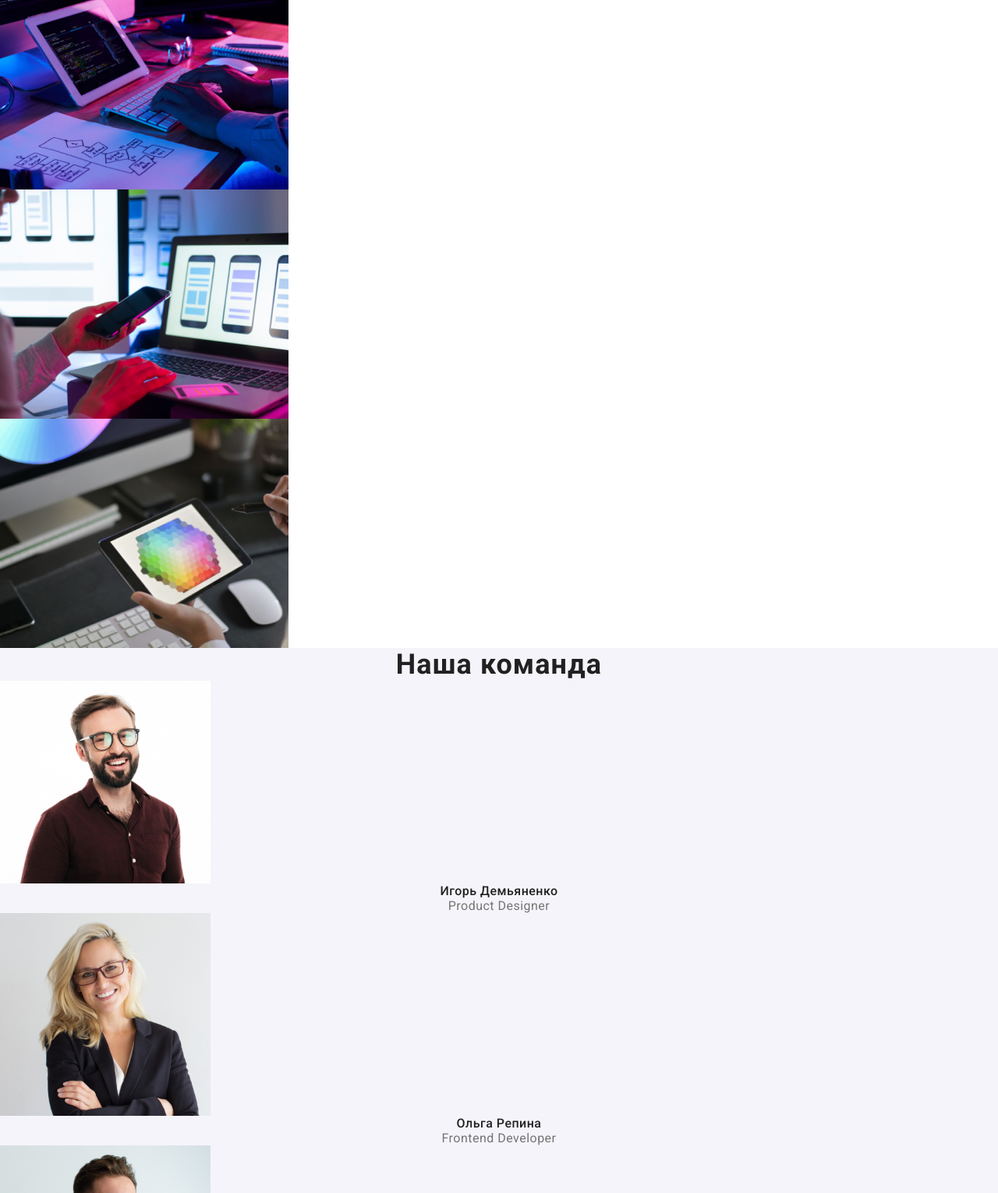
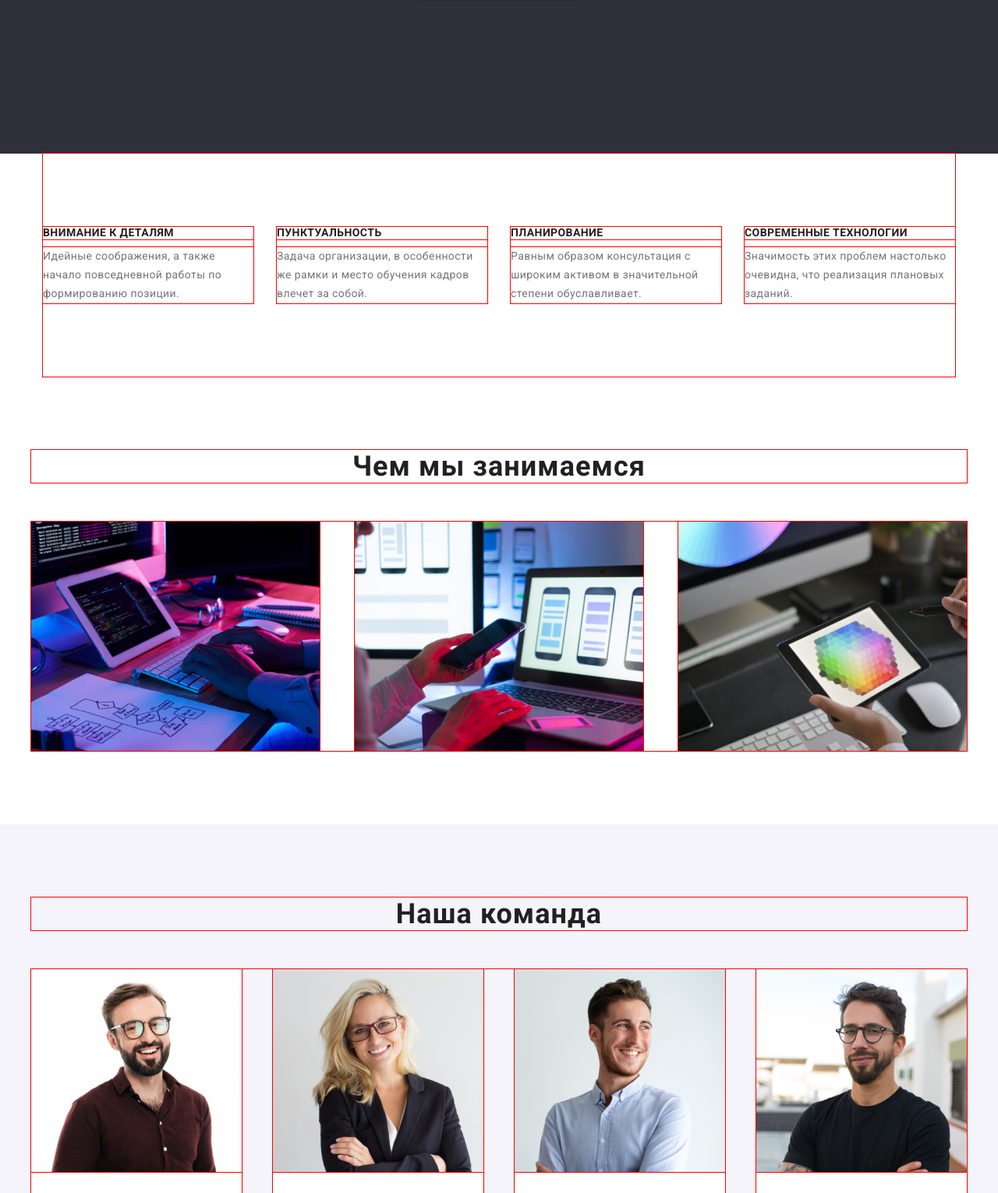
Before and after one commit to VitKo7/goit-markup-hw-03, a plain HTML site: page index.html in a window 1280 px wide. Shown: the part 489-2019 px from the top of the page at 78% size. Drawn offline with nearby package versions, Linux system fonts and the light colour scheme.

Commit message:
index.html with Margins&Paddings + Flex

```diff
--- a/css/styles.css
+++ b/css/styles.css
@@ -100,28 +100,6 @@ img {
   margin-right: 93px;
 }
 
-.site-nav {
-  display: flex;
-  align-items: center;
-}
-
-.navigation-list-item:not(:last-child) {
-  margin-right: 50px;
-  margin-top: 32px;
-  margin-bottom: 32px;
-}
-
-.header-contact-list {
-  display: flex;
-  align-items: center;
-  margin-left: auto;
-}
-
-.header-contact-item .mail {
-  margin-right: 50px;
-}
-
-
 .logo-Web {
   color: var(--accent-color);
 }
@@ -174,21 +152,51 @@ img {
   letter-spacing: 0.02em;
 }
 
+.site-nav {
+  display: flex;
+  align-items: center;
+}
+
+.navigation-list-item:not(:last-child) {
+  margin-right: 50px;
+  margin-top: 32px;
+  margin-bottom: 32px;
+}
+
+.header-contact-list {
+  display: flex;
+  align-items: center;
+  margin-left: auto;
+}
+
+.header-contact-item .mail {
+  margin-right: 50px;
+}
+
 /* ! ========================= Hero ========================= */
+
+.hero {
+  background-color: var(--hero-footer-background);
+  text-align: center;
+}
+
+.hero .container {
+  padding: 200px 0;
+}
 
 .hero-title {
   color: var(--primary-white-color);
-  background-color: var(--hero-footer-background);
-
   font-weight: 900;
   font-size: 44px;
   line-height: 1.36;
-  text-align: center;
   letter-spacing: 0.06em;
   text-transform: uppercase;
+
+  width: 696px;
+  margin: 0 auto;
 }
 
-.hero > .button {
+.hero .button {
   color: var(--primary-white-color);
   background-color: var(--accent-color);
 
@@ -200,9 +208,18 @@ img {
 
   box-shadow: 0px 4px 4px rgba(0, 0, 0, 0.15);
   border-radius: 4px;
+
+  padding: 10px 32px;
+  margin-top: 30px;
 }
 
 /* ! ========================= Features ========================= */
+
+.section .features {
+  display: flex;
+  align-items: center;
+  padding: 94px 0;
+}
 
 .section .title {
   font-weight: 700;
@@ -210,6 +227,9 @@ img {
   line-height: 1.14;
   letter-spacing: 0.03em;
   text-transform: uppercase;
+
+  /* width: 270px; */
+  margin-bottom: 10px;
 }
 
 .features .text {
@@ -217,9 +237,29 @@ img {
   font-size: 14px;
   line-height: 1.71;
   letter-spacing: 0.03em;
+
+  /* width: 270px; */
 }
 
-/* ! ========================= SERVICES & TEAM ========================= */
+.features-item {
+  width: 270px;
+}
+
+.features-item:not(:last-child) {
+  margin-right: 30px;
+}
+
+/* ! ========================= SERVICES ========================= */
+
+.services .container {
+  padding: 94px 0;
+}
+
+.services-list {
+  display: flex;
+  align-items: center;
+  justify-content: space-between;
+}
 
 .section-title {
   font-weight: 700;
@@ -227,6 +267,34 @@ img {
   line-height: 1.17;
   text-align: center;
   letter-spacing: 0.03em;
+  margin-bottom: 50px;
+}
+
+/* ! ========================= TEAM ========================= */
+
+.section-team {
+  background: #F5F4FA;
+}
+
+.section-team .container {
+  padding: 94px 0;
+}
+
+.team-list {
+  display: flex;
+  align-items: center;
+  justify-content: space-between;
+}
+
+.team-member-item > img {
+  margin-bottom: 30px;
+}
+
+.team-member-item {
+  background: #FFFFFF;
+/* material shadow v1 */
+  box-shadow: 0px 1px 3px rgba(0, 0, 0, 0.12), 0px 1px 1px rgba(0, 0, 0, 0.14), 0px 2px 1px rgba(0, 0, 0, 0.2);
+  border-radius: 0px 0px 4px 4px;
 }
 
 .member-name {
@@ -235,6 +303,7 @@ img {
   line-height: 1.19;
   text-align: center;
   letter-spacing: 0.03em;
+  margin-bottom: 10px;
 }
 
 .member-position {
@@ -243,6 +312,7 @@ img {
   line-height: 19px;
   text-align: center;
   letter-spacing: 0.03em;
+  margin-bottom: 30px;
 }
 
 .section-team {
@@ -252,7 +322,11 @@ img {
 /* ! ========================= Footer ========================= */
 
 .footer {
+  padding: 60px 0;
   color: var(--primary-white-color);
+}
+
+footer {
   background-color: var(--hero-footer-background);
 }
 
@@ -273,6 +347,14 @@ img {
   font-size: 14px;
   line-height: 1.71;
   letter-spacing: 0.03em;
+}
+
+.footer-logo {
+  margin-bottom: 20px;
+}
+
+.footer-item:not(:last-child) {
+  margin-bottom: 9px;
 }
 
 /* ! ========================= Work Samples Filter ========================= */
--- a/index.html
+++ b/index.html
@@ -46,75 +46,110 @@
     <main>
         <!-- HERO -->
         <section class="hero">
-            <h1 class="hero-title">Эффективные решения<br>для вашего бизнеса</h1>
+            <div class="container">
+                <h1 class="hero-title">Эффективные решения для вашего бизнеса</h1>
                 <button type="button" class="button">Заказать услугу</button>
+            </div>
+
         </section>
 
         <!-- Features -->
         <section class="section">
             <!-- <h2 class="section-title">Наши преимущества</h2> -->
+            <div class="container">
                 <ul class="features">
-                <li><h3 class="title">Внимание к деталям</h3>
-                    <p class="text">Идейные соображения, а также начало повседневной работы по формированию позиции.</p></li>
-                <li><h3 class="title">Пунктуальность</h3>
-                    <p class="text">Задача организации, в особенности же рамки и место обучения кадров влечет за собой.</p></li>
-                <li><h3 class="title">Планирование</h3>
-                    <p class="text">Равным образом консультация с широким активом в значительной степени обуславливает.</p></li>
-                <li><h3 class="title">Современные технологии</h3>
-                    <p class="text">Значимость этих проблем настолько очевидна, что реализация плановых заданий.</p></li>
+                    <li class="features-item">
+                        <h3 class="title">Внимание к деталям</h3>
+                        <p class="text">Идейные соображения, а также начало повседневной работы по формированию позиции.</p>
+                    </li>
+                    <li class="features-item">
+                        <h3 class="title">Пунктуальность</h3>
+                        <p class="text">Задача организации, в особенности же рамки и место обучения кадров влечет за собой.</p>
+                    </li>
+                    <li class="features-item">
+                        <h3 class="title">Планирование</h3>
+                        <p class="text">Равным образом консультация с широким активом в значительной степени обуславливает.</p>
+                    </li>
+                    <li class="features-item">
+                        <h3 class="title">Современные технологии</h3>
+                        <p class="text">Значимость этих проблем настолько очевидна, что реализация плановых заданий.</p>
+                    </li>
                 </ul>
+            </div>
+
         </section>
 
         <!-- SERVICES -->
-        <section class="section">
+        <section class="section services">
+            <div class="container">
                 <h2 class="section-title">Чем мы занимаемся</h2>
-                <ul>
-                    <li><a href="service_1.html">
+                <ul class="services-list">
+                    <li class="services-list-item">
+                        <a href="service_1.html">
                             <img src="./img/service_1.jpg" width="370" height="294" alt="Услуга 1"></a></li>
-                    <li><a href="service_2.html">
+                    <li class="services-list-item">
+                        <a href="service_2.html">
                             <img src="./img/service_2.jpg" width="370" height="294" alt="Услуга 2"></a></li>
-                    <li><a href="service_3.html">
+                    <li class="services-list-item">
+                        <a href="service_3.html">
                             <img src="./img/service_3.jpg" width="370" height="294" alt="Услуга 3"></a></li>
                 </ul>
+            </div>
+
         </section>
 
         <!-- TEAM -->
         <section class="section section-team">
+            <div class="container">
                 <h2 class="section-title">Наша команда</h2>
-            <ul>
-                <li>
+                <ul class="team-list">
+                    <li class="team-member-item">
                         <img src="./img/team_1.jpg" width="270" height="260" alt="Игорь Демьяненко, наш дизайнер">
                         <h3 class="member-name">Игорь Демьяненко</h3>
                         <p class="member-position">Product Designer</p>
                     </li>
-                <li>
+                    <li class="team-member-item">
                         <img src="./img/team_2.jpg" width="270" height="260" alt="Ольга Репина, фрон-энд разработчик">
                         <h3 class="member-name">Ольга Репина</h3>
                         <p class="member-position">Frontend Developer</p>
                     </li>
-                <li>
+                    <li class="team-member-item">
                         <img src="./img/team_3.jpg" width="270" height="260" alt="Николай Тарасов, наш маркетолог">
                         <h3 class="member-name">Николай Тарасов</h3>
                         <p class="member-position">Marketing</p>
                     </li>
-                <li>
+                    <li class="team-member-item">
                         <img src="./img/team_4.jpg" width="270" height="260" alt="Михаил Ермаков, дизайнер интерфейсов">
                         <h3 class="member-name">Михаил Ермаков</h3>
                         <p class="member-position">UI Designer</p>
                     </li>
                 </ul>
+            </div>
         </section>
 
     </main>
 
     <!-- ADDRESS -->
-    <footer class="footer">
+    <footer class="footer container">
+        <div class="footer-logo">
             <a href="./index.html">
                 <span class="logo-Web">Web</span><span class="logo-Studio">Studio</span></a>
+        </div>
+
+        <ul class="footer-list">
+            <li class="footer-item">
                 <address class="address">г. Киев, пр-т Леси Украинки, 26</address>
+            </li>
+            <li class="footer-item">
                 <a href="mailto:info@example.com" class="mail">info@example.com</a>
-        <br />
+            </li>
+            <li class="footer-item">
                 <a href="tel:+380991111111" class="tel">+38 099 111 11 11</a>
+            </li>
+        </ul>
+
+
+
     </footer>
 
 </body>
```
Lines whose indentation alone changed are shown as unchanged.
